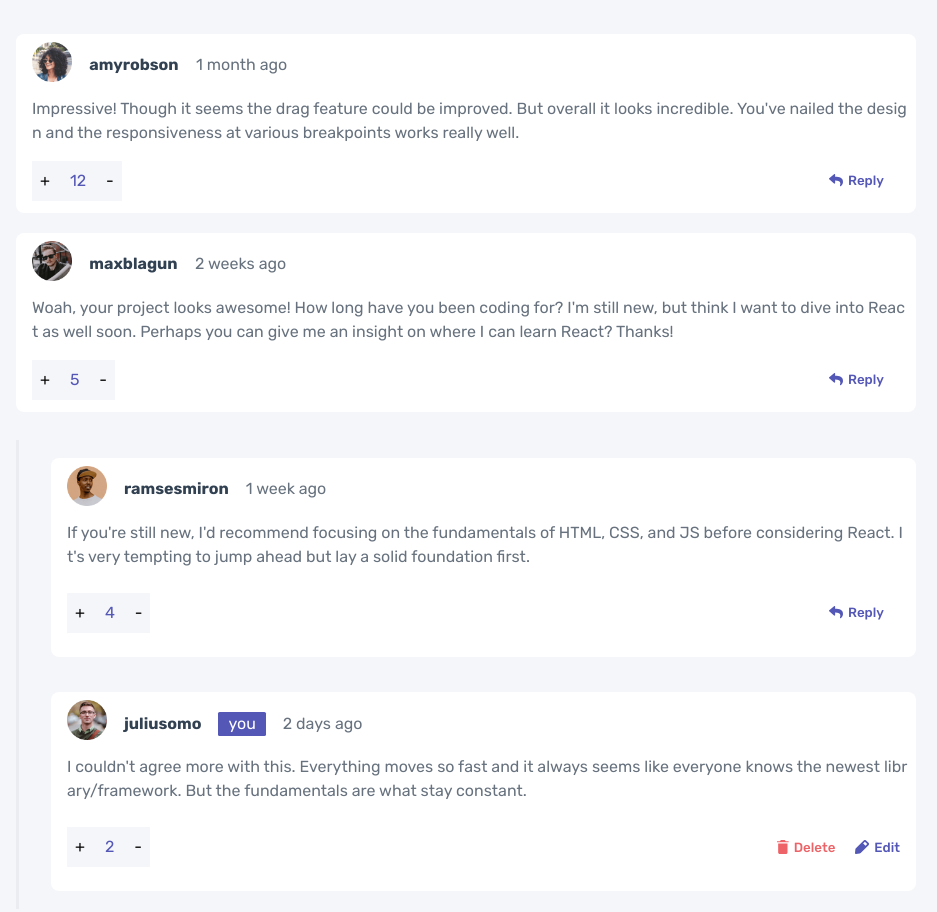
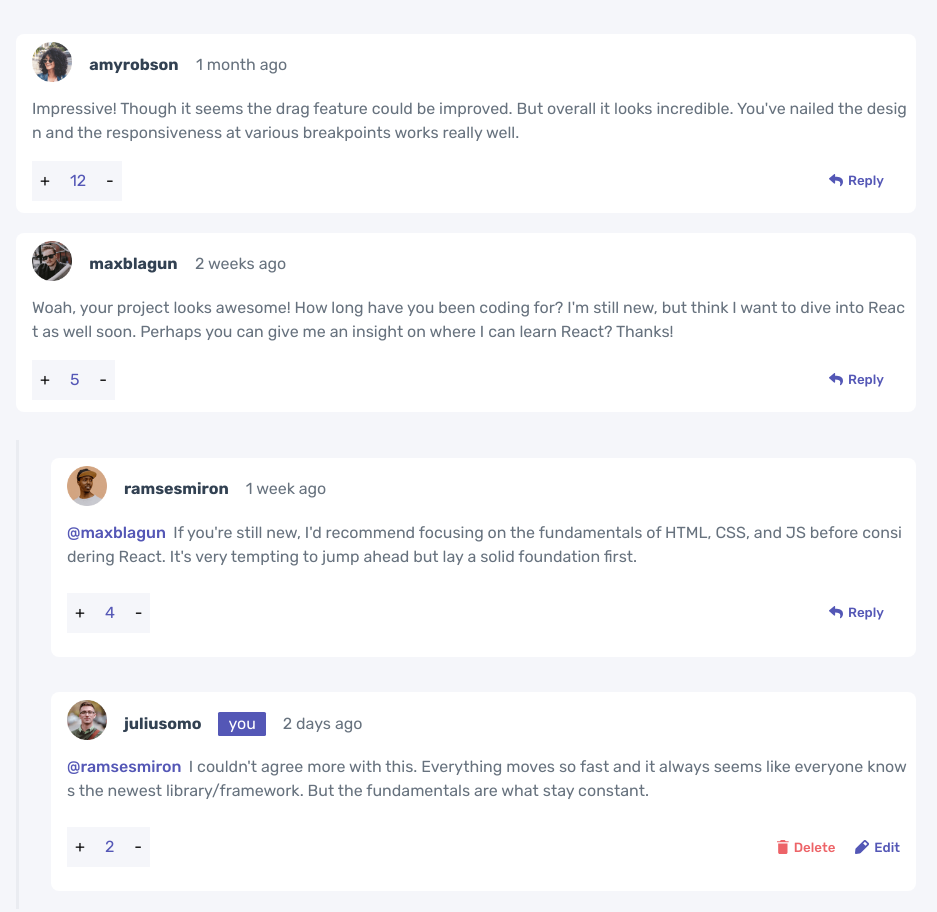
Before and after one commit to AkashKrish1609/interactive-comments, a plain HTML site: page index.html in a window 1280 px wide. Shown: the top 912 px of the page, without its empty margins (174-1111 px from the left). Drawn offline with Linux system fonts and the light colour scheme.

Commit message:
added replyingTo

```diff
--- a/script.js
+++ b/script.js
@@ -81,7 +81,6 @@ async function theData(){
 
         replyArray.forEach(function(element){
 
-
             let interactive = document.createElement("div")
             interactive.setAttribute("class","interactive");
 
@@ -95,7 +94,7 @@ async function theData(){
             <li>${element.createdAt}</li>
            </ul>
            <div class="reply-para">
-           <p>${element.content}</p>
+           <p><span class="replying-to">@${element.replyingTo}&nbsp;&nbsp;</span>${element.content}</p>
            </div>
             <div class="reply-likes-div">
             <div class="btn-div">
@@ -115,7 +114,7 @@ async function theData(){
                 <li>${element.createdAt}</li>
                </ul>
                <div class="reply-para">
-               <p>${element.content}</p>
+               <p><span class="replying-to">@${element.replyingTo}&nbsp;&nbsp;</span>${element.content}</p>
                </div>
                 <div class="reply-likes-div">
                 <div class="btn-div">
@@ -151,6 +150,7 @@ async function theData(){
 
 
           form.addEventListener("submit", function(e){
+
             e.preventDefault()
             if(form.classList.contains("first-form")){
 
@@ -174,7 +174,7 @@ async function theData(){
             <li>${reqDate}</li>
            </ul>
            <div class="reply-para">
-           <p>${text}</p>
+           <p><span class="replying-to">@${closestAddComment.parentElement.id}&nbsp;&nbsp;</span>${text}</p>
            </div>
             <div class="reply-likes-div">
             <div class="btn-div">
@@ -319,7 +319,7 @@ async function theData(){
             <li>${requiredDate}</li>
            </ul>
            <div class="reply-para">
-           <p>${reqData}</p>
+           <p><span class="replying-to">@ramsesmiron&nbsp;&nbsp;</span>${reqData}</p>
            </div>
             <div class="reply-likes-div">
             <div class="btn-div">
--- a/styles.css
+++ b/styles.css
@@ -14,6 +14,7 @@ body{
 p{
     padding-inline: 1rem .5rem;
     word-break: break-all;
+
 
 }
 textarea{
@@ -448,6 +449,10 @@ padding: 1rem;
     border-radius: .1rem;
 }
 
+.replying-to{
+    color: hsl(238, 40%, 52%);
+    font-weight: 500;
+}
 
 .hide{
     display: none;
```
